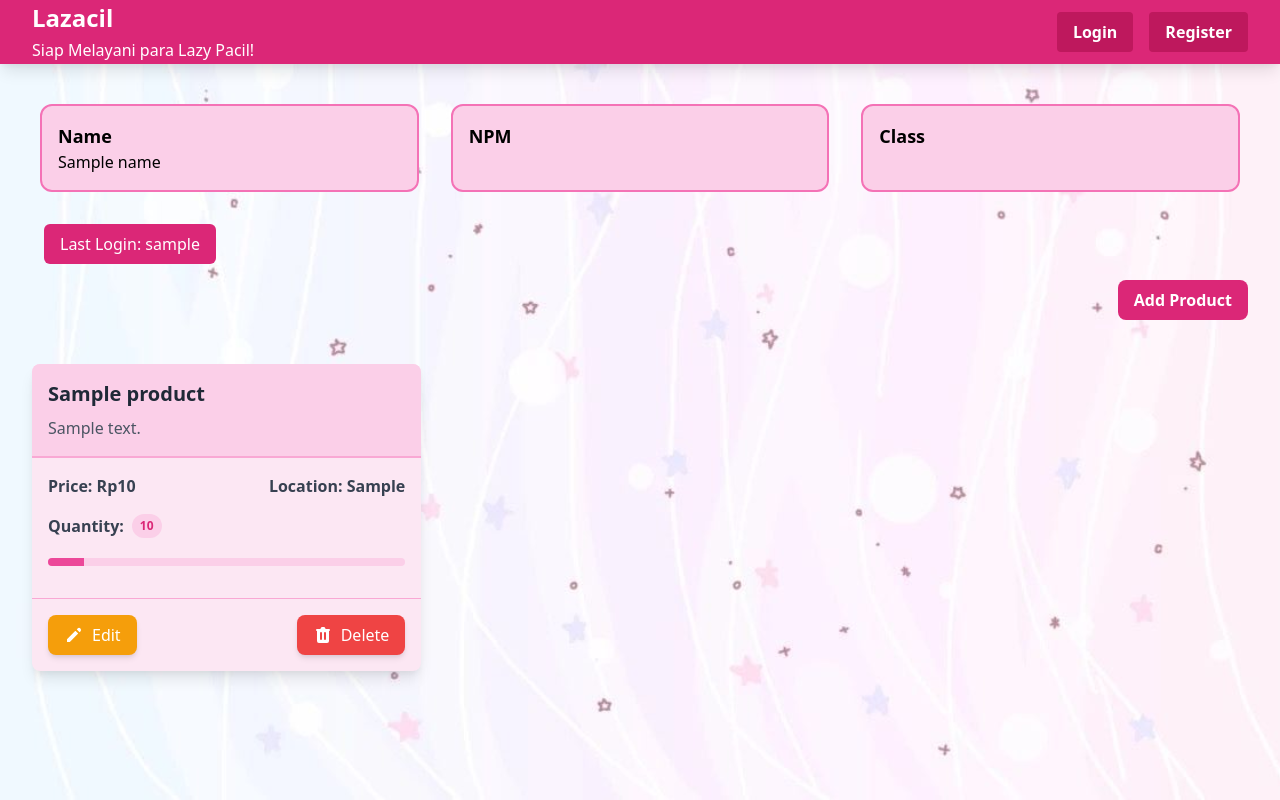
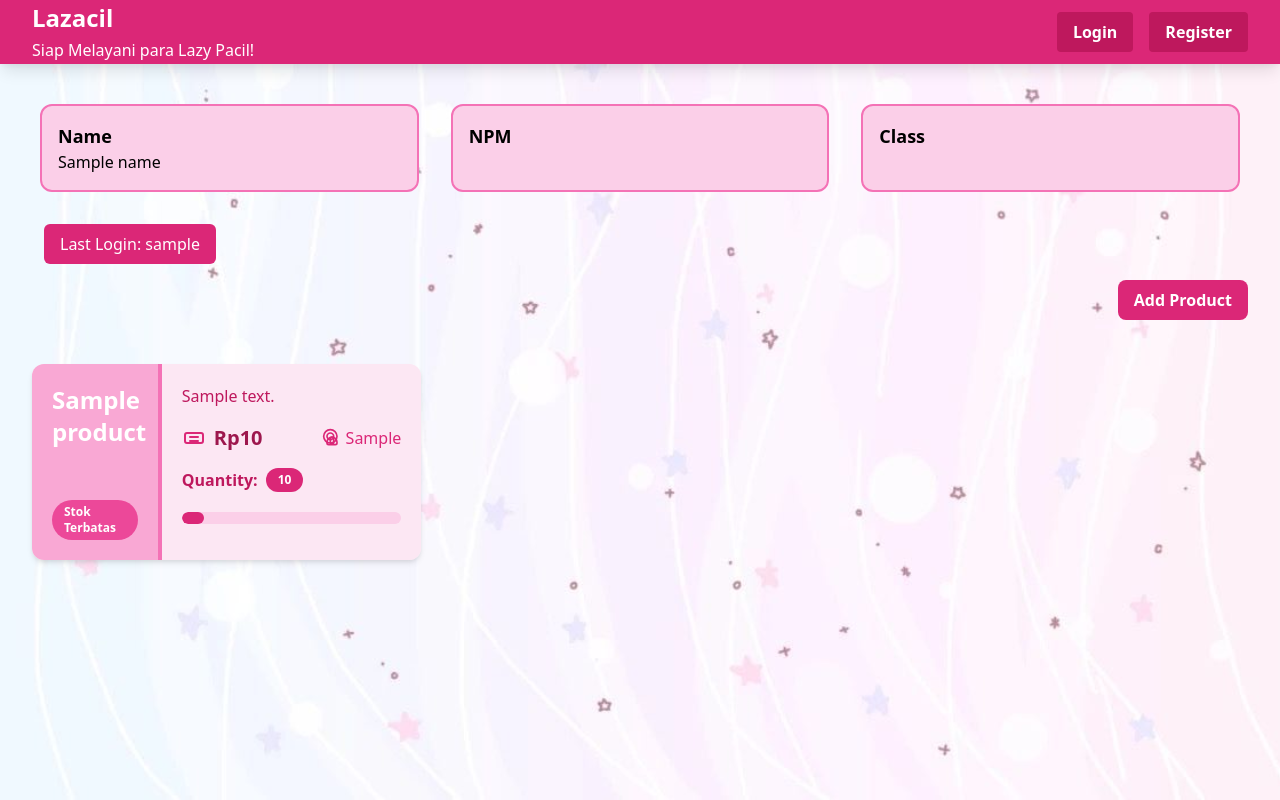
Before and after one commit to kaachiii/lazacil, a Django app: template main/templates/main.html in a window 1280 px wide. Run offline with Django 5.2, Linux system fonts and the light colour scheme; tables that the repository leaves empty hold one stand-in row (values such as "Sample post"); the template is opened without the code that fills it: values that come from a table or form of the project are taken from there, most other values are stand-ins (such as "Sample title", 1, 10 or a date in 2020); some libraries are stand-ins or nearby versions.

Commit message:
Memperbarui card_product

```diff
--- a/main/templates/card_product.html
+++ b/main/templates/card_product.html
@@ -1,51 +1,54 @@
 <div class="relative break-inside-avoid">
     <!-- Main card container -->
-    <div class="relative top-5 bg-pink-100 shadow-lg rounded-lg mb-6 break-inside-avoid flex flex-col transition-transform transform hover:scale-105 hover:shadow-xl duration-300">
+    <div class="relative top-5 bg-pink-50 shadow-md rounded-xl mb-6 break-inside-avoid flex flex-row transition-transform transform hover:rotate-1 hover:shadow-2xl duration-300">
 
-        <!-- Header section -->
-        <div class="bg-pink-200 text-gray-800 p-4 rounded-t-lg border-b-2 border-pink-300">
-            <h3 class="font-bold text-xl mb-2">{{ product.name }}</h3>
-            <p class="text-gray-600">{{ product.description }}</p>
+        <!-- Header section (image can be added here if needed) -->
+        <div class="bg-pink-300 text-white p-5 rounded-l-xl border-r-4 border-pink-400 flex flex-col justify-between items-start w-1/3">
+            <h3 class="font-semibold text-2xl">{{ product.name }}</h3>
+            <div class="bg-pink-500 text-white text-xs font-semibold px-3 py-1 rounded-full mt-4">
+                {% if product.quantity > 100 %}Stok Tersedia{% else %}Stok Terbatas{% endif %}
+            </div>
         </div>
 
         <!-- Body section -->
-        <div class="p-4 flex-grow">
+        <div class="p-5 flex-grow bg-pink-100 rounded-r-xl flex flex-col justify-between w-2/3">
+            <p class="text-pink-700 mb-4">{{ product.description }}</p>
+
             <div class="flex justify-between items-center mb-4">
-                <p class="text-gray-700 font-semibold">Price: Rp{{ product.price }}</p>
-                <p class="text-gray-700 font-semibold">Location: {{ product.location }}</p>
+                <div class="flex items-center">
+                    <!-- Ikon Harga Baru (BanknotesIcon) -->
+                    <svg xmlns="http://www.w3.org/2000/svg" class="h-6 w-6 text-pink-600 mr-2" fill="none" viewBox="0 0 24 24" stroke="currentColor" aria-label="Harga">
+                        <path stroke-linecap="round" stroke-linejoin="round" stroke-width="2" d="M8 11h8M8 15h8M5 7h14a2 2 0 012 2v6a2 2 0 01-2 2H5a2 2 0 01-2-2V9a2 2 0 012-2z" />
+                    </svg>
+                    <p class="text-xl text-pink-800 font-bold">Rp{{ product.price }}</p>
+                </div>
+                <p class="text-pink-600 flex items-center">
+                    <!-- Ikon Lokasi Baru (MapPinIcon) -->
+                    <svg xmlns="http://www.w3.org/2000/svg" class="h-5 w-5 text-pink-600 mr-1" fill="none" viewBox="0 0 24 24" stroke="currentColor" aria-label="Lokasi">
+                        <path stroke-linecap="round" stroke-linejoin="round" stroke-width="2" d="M12 11c1.104 0 2 .896 2 2v4c0 1.104-.896 2-2 2s-2-.896-2-2v-4c0-1.104.896-2 2-2z" />
+                        <path stroke-linecap="round" stroke-linejoin="round" stroke-width="2" d="M12 11c3.314 0 6 2.686 6 6v1a2 2 0 01-2 2h-8a2 2 0 01-2-2v-1c0-3.314 2.686-6 6-6z" />
+                        <path stroke-linecap="round" stroke-linejoin="round" stroke-width="2" d="M10 2C5.589 2 2 5.589 2 10c0 4.411 3.589 8 8 8s8-3.589 8-8c0-4.411-3.589-8-8-8zM10 14a4 4 0 100-8 4 4 0 000 8z" />
+                    </svg>
+                    {{ product.location }}
+                </p>
             </div>
 
             <div class="flex items-center mb-4">
-                <p class="text-gray-700 font-semibold mr-2">Quantity:</p>
-                <span class="text-xs font-semibold inline-block py-1 px-2 uppercase rounded-full text-pink-600 bg-pink-200">
+                <p class="text-pink-700 font-semibold mr-2">Quantity:</p>
+                <span class="text-xs font-semibold inline-block py-1 px-3 rounded-full text-white bg-pink-600">
                     {% if product.quantity > 100 %}100+{% else %}{{ product.quantity }}{% endif %}
                 </span>
             </div>
 
+            <!-- Progress bar -->
             <div class="relative pt-1">
-                <div class="overflow-hidden h-2 mb-4 text-xs flex rounded bg-pink-200">
+                <div class="overflow-hidden h-3 mb-4 text-xs flex rounded-full bg-pink-200">
                     <div
                         style="width: {% if product.quantity > 100 %}100%{% else %}{{ product.quantity|floatformat:0 }}%{% endif %};"
-                        class="flex flex-col text-center whitespace-nowrap text-white justify-center bg-pink-500">
+                        class="flex flex-col text-center whitespace-nowrap text-white justify-center bg-pink-600 rounded-full">
                     </div>
                 </div>
             </div>
         </div>
-
-        <!-- Action buttons -->
-        <div class="flex justify-between p-4 border-t border-pink-300">
-            <a href="{% url 'main:edit_product' product.pk %}" class="flex items-center bg-yellow-500 hover:bg-yellow-600 text-white rounded-lg py-2 px-4 transition duration-300 shadow-md">
-                <svg xmlns="http://www.w3.org/2000/svg" class="h-5 w-5 mr-2" viewBox="0 0 20 20" fill="currentColor">
-                    <path d="M13.586 3.586a2 2 0 112.828 2.828l-.793.793-2.828-2.828.793-.793zM11.379 5.793L3 14.172V17h2.828l8.38-8.379-2.83-2.828z" />
-                </svg>
-                Edit
-            </a>
-            <a href="{% url 'main:delete_product' product.pk %}" class="flex items-center bg-red-500 hover:bg-red-600 text-white rounded-lg py-2 px-4 transition duration-300 shadow-md">
-                <svg xmlns="http://www.w3.org/2000/svg" class="h-5 w-5 mr-2" viewBox="0 0 20 20" fill="currentColor">
-                    <path fill-rule="evenodd" d="M9 2a1 1 0 00-.894.553L7.382 4H4a1 1 0 000 2v10a2 2 0 002 2h8a2 2 0 002-2V6a1 1 0 100-2h-3.382l-.724-1.447A1 1 0 0011 2H9zM7 8a1 1 0 012 0v6a1 1 0 11-2 0V8zm5-1a1 1 0 00-1 1v6a1 1 0 102 0V8a1 1 0 00-1-1z" clip-rule="evenodd" />
-                </svg>
-                Delete
-            </a>
-        </div>
     </div>
 </div>
```
